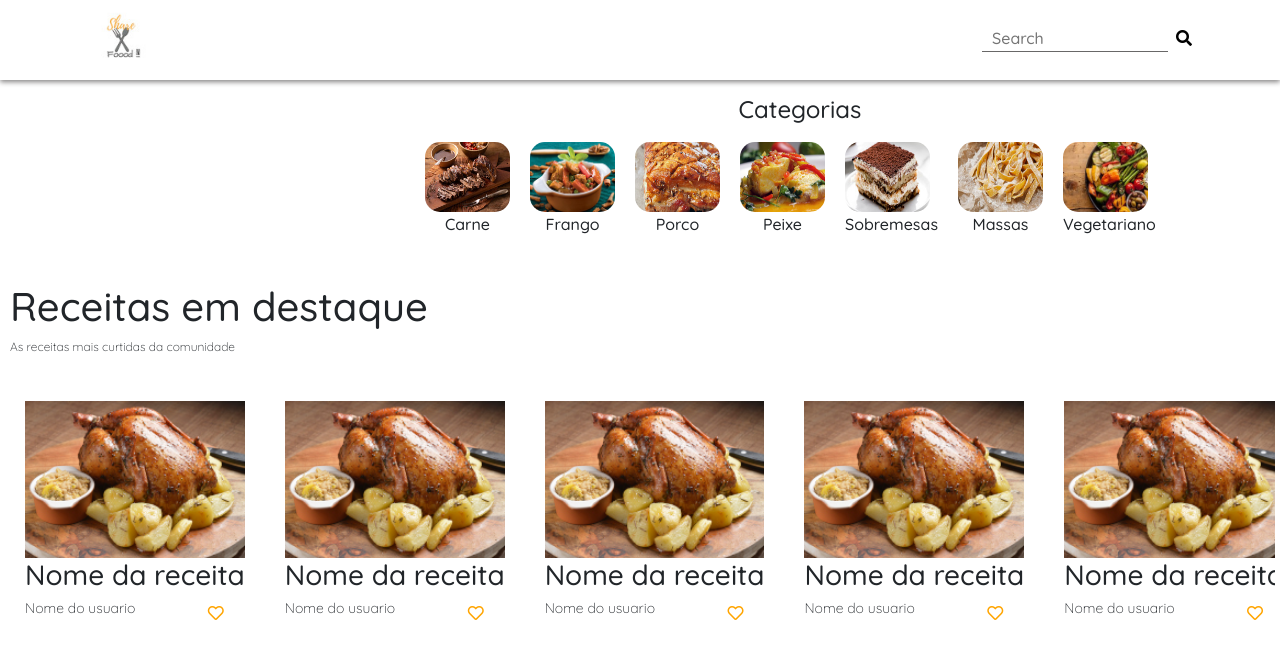
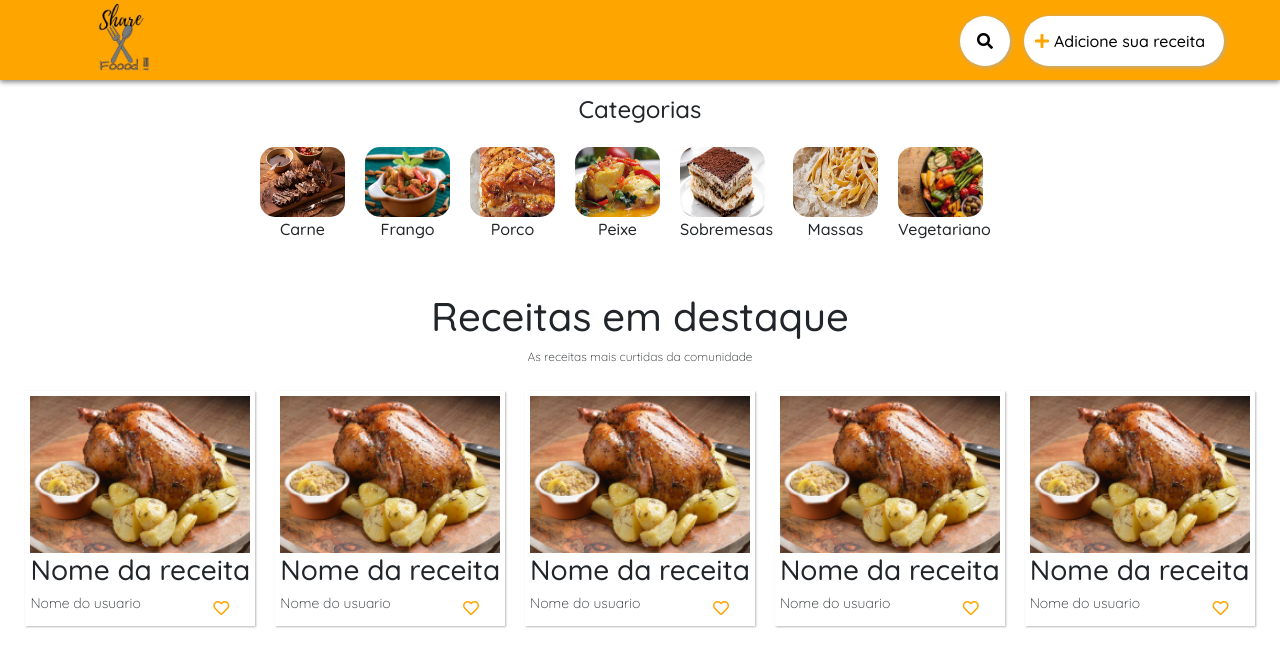
Before and after one commit to AnnaRe1s/receitas-compartilhadas, a React (Create React App) app: page / in a window 1280 px wide. Shown: the top 666 px of the page. Built offline with nearby package versions, Linux system fonts and the light colour scheme.

Commit message:
home Finish

```diff
--- a/src/components/Home/FeaturedCard.js
+++ b/src/components/Home/FeaturedCard.js
@@ -35,27 +35,6 @@ class FeaturedCard extends React.Component {
           <div className="featureCard">
             <div>
               <Link to="/linkdareceita">
-                <img src={alterar} alt="colocar o nome da comida" />
-              </Link>
-            </div>
-            <div className="infoNameRecipe">
-              <h3>Nome da receita</h3>
-            </div>
-            <div className="infoGeneral">
-              <h4>Nome do usuario</h4>
-              <button onClick={this.clickLike}>
-                <i
-                  className={
-                    this.state.isClicked ? "fas fa-heart" : "far fa-heart"
-                  }
-                ></i>
-              </button>
-            </div>
-          </div>
-
-          <div className="featureCard">
-            <div>
-              <Link to="/">
                 <img src={alterar} alt="colocar o nome da comida" />
               </Link>
             </div>
@@ -116,13 +95,13 @@ class FeaturedCard extends React.Component {
             </div>
           </div>
 
-
           <div className="featureCard">
             <div>
               <Link to="/linkdareceita">
                 <img src={alterar} alt="colocar o nome da comida" />
               </Link>
             </div>
+
             <div className="infoNameRecipe">
               <h3>Nome da receita</h3>
             </div>
@@ -138,6 +117,27 @@ class FeaturedCard extends React.Component {
             </div>
           </div>
 
+          <div className="featureCard">
+            <div>
+              <Link to="/linkdareceita">
+                <img src={alterar} alt="colocar o nome da comida" />
+              </Link>
+            </div>
+
+            <div className="infoNameRecipe">
+              <h3>Nome da receita</h3>
+            </div>
+            <div className="infoGeneral">
+              <h4>Nome do usuario</h4>
+              <button onClick={this.clickLike}>
+                <i
+                  className={
+                    this.state.isClicked ? "fas fa-heart" : "far fa-heart"
+                  }
+                ></i>
+              </button>
+            </div>
+          </div>
         </div>
       </div>
     );
--- a/src/components/Home/NavBar.js
+++ b/src/components/Home/NavBar.js
@@ -6,38 +6,25 @@ import "bootstrap/dist/css/bootstrap.min.css";
 import "./Styles/NavBar.css";
 
 // Imagens
-import logo from "./assests/Logo/logoRecipes100.jpg";
+import logo from "./assests/Logo/logoRecipesOrange100.jpg";
 
 class NavBar extends React.Component {
-  state = {
-    search: [],
-  };
-
-  handleChange = (event) => {
-    this.setState({ [event.target.name]: event.target.value });
-  };
-
   render() {
     return (
       <div>
-        <nav className="nav">
+        <nav className="barNav">
           <div className="container">
             <Link to="/">
               <img src={logo} alt="Logo do app" />
             </Link>
-            <form onSubmit={this.handleChange}>
-              <input
-                className="InputSearch"
-                type="search"
-                placeholder="Search"
-                value={this.state.search}
-                name="search"
-                onChange={this.handleChange}
-              />
-              <button className="button" type="submit">
+            <Link to="/search">
+              <button className="buttonSearch">
                 <i class="fas fa-search"></i>
               </button>
-            </form>
+            </Link>
+            <Link to="addRecipes">
+              <button className="buttonAdd"><i class="fas fa-plus"></i> <p>Adicione sua receita</p></button>
+            </Link>
           </div>
         </nav>
       </div>
--- a/src/components/Home/Styles/Categories.css
+++ b/src/components/Home/Styles/Categories.css
@@ -36,12 +36,17 @@
 
 @media screen and (min-width: 600px) {
   .categories {
-    margin: 15px 400px;
-    width: 800px;
+    display: flex;
+    flex-direction: column;
+    align-items: center;
+    justify-content: center;
+    width: 800;
   }
 
   .categoryList {
     overflow-x: hidden;
     overflow-y: hidden;
+    position: relative;
+    width: 800px;
   }
 }
--- a/src/components/Home/Styles/FeaturedCard.css
+++ b/src/components/Home/Styles/FeaturedCard.css
@@ -3,6 +3,7 @@
 }
 
 .featureTitlesGeneral {
+
   margin: 5px;
   padding: 5px;
 }
@@ -13,20 +14,11 @@
   font-weight: 300;
 }
 
-.featureCardGeneral {
-    overflow-x: scroll;
-    overflow-y: hidden;
-    white-space: nowrap;
-    -webkit-overflow-scrolling: touch;
-    margin: 5px;
-    padding: 5px;
-
-}
 
 .featureCard {
-  margin: 20px;
-  display: inline-block;
   border: none;
+  box-shadow: 1px 1px 2px rgb(184, 184, 184);
+  margin: 10px;
   padding: 5px;
   margin-left: 10px;
 }
@@ -46,7 +38,7 @@
 }
 
 .infoGeneral h4 {
-    font-size: 14px;
+  font-size: 14px;
   font-weight: 300;
 }
 
@@ -57,11 +49,22 @@
   color: orange;
 }
 
+@media screen and (min-width: 600px) {
+  .featureTitlesGeneral {
+    text-align: center;
+  }
 
-@media screen and (min-width: 600px) {
   .featureCardGeneral {
     display: flex;
+    flex-direction: row;
+    align-items: center;
+    justify-content: center;
+    border: none;
+    box-shadow:none;
+    background-color: white;
+    width: 800;
     overflow-x: hidden;
-    overflow-y: hidden;
   }
+
+
 }
--- a/src/components/Home/Styles/NavBar.css
+++ b/src/components/Home/Styles/NavBar.css
@@ -1,27 +1,80 @@
-.nav {
-  font-family: 'Quicksand', sans-serif;
+.barNav {
+  font-family: "Quicksand", sans-serif;
+  background-color: orange;
   box-shadow: 0 2px 5px rgb(133, 131, 131);
 }
 
-.container {
-  display: flex;
-  flex-direction: row;
-  justify-content: space-between;
-  align-items: baseline;
+.container img {
+  width: 80px;
 }
 
-.container img {
-    width: 80px;
+.buttonSearch {
+  border: none;
+  border-radius: 30px;
+  box-shadow: 1px 1px 5px rgb(172, 172, 172);
+  /* background-color: #ffa500; */
+  width: 50px;
+  height: 50px;
+  position: fixed;
+  left: 80%;
+  top: 2%;
 }
 
-.InputSearch {
+.buttonAdd {
+  border: 1px solid rgb(121, 120, 120);
+  box-shadow: 1px 1px 5px rgb(172, 172, 172);
+  border-radius: 30px;
+  width: 50px;
+  height: 50px;
+  position: fixed;
+  left: 80%;
+  top: 85%;
+  background-color: orange;
+  color: white;
   border: none;
-  border-bottom: 1px solid rgb(104, 103, 103);
-  margin-right: 2px;
-  padding-left: 10px;
 }
 
-.button {
-  border: none;
-  background-color: white;
+.buttonAdd p {
+  display: none;
 }
+
+@media screen and (min-width: 600px) {
+  .buttonSearch {
+    border: none;
+    border-radius: 30px;
+    box-shadow: 1px 1px 5px rgb(172, 172, 172);
+    background-color: white;
+    width: 50px;
+    height: 50px;
+    position: fixed;
+    left: 75%;
+    top: 2%;
+  }
+
+  .buttonAdd {
+    display: flex;
+    align-items: center;
+    border: 1px solid rgb(121, 120, 120);
+    box-shadow: 1px 1px 5px rgb(172, 172, 172);
+    border-radius: 30px;
+    width: 200px;
+    height: 50px;
+    position: fixed;
+    left: 80%;
+    top: 2%;
+    background-color: white;
+    color: orange;
+    border: none;
+  }
+
+  .buttonAdd i {
+    padding: 5px;
+  }
+
+  .buttonAdd p {
+    display: contents;
+    color: black;
+    padding: 5px;
+    margin: 0;
+  }
+}
```
Also changed, not shown: src/components/Home/assests/Logo/Utensílios Comida para Bebês Logotipo.jpg (added), src/components/Home/assests/Logo/logoRecipesOrange100.jpg (added).
